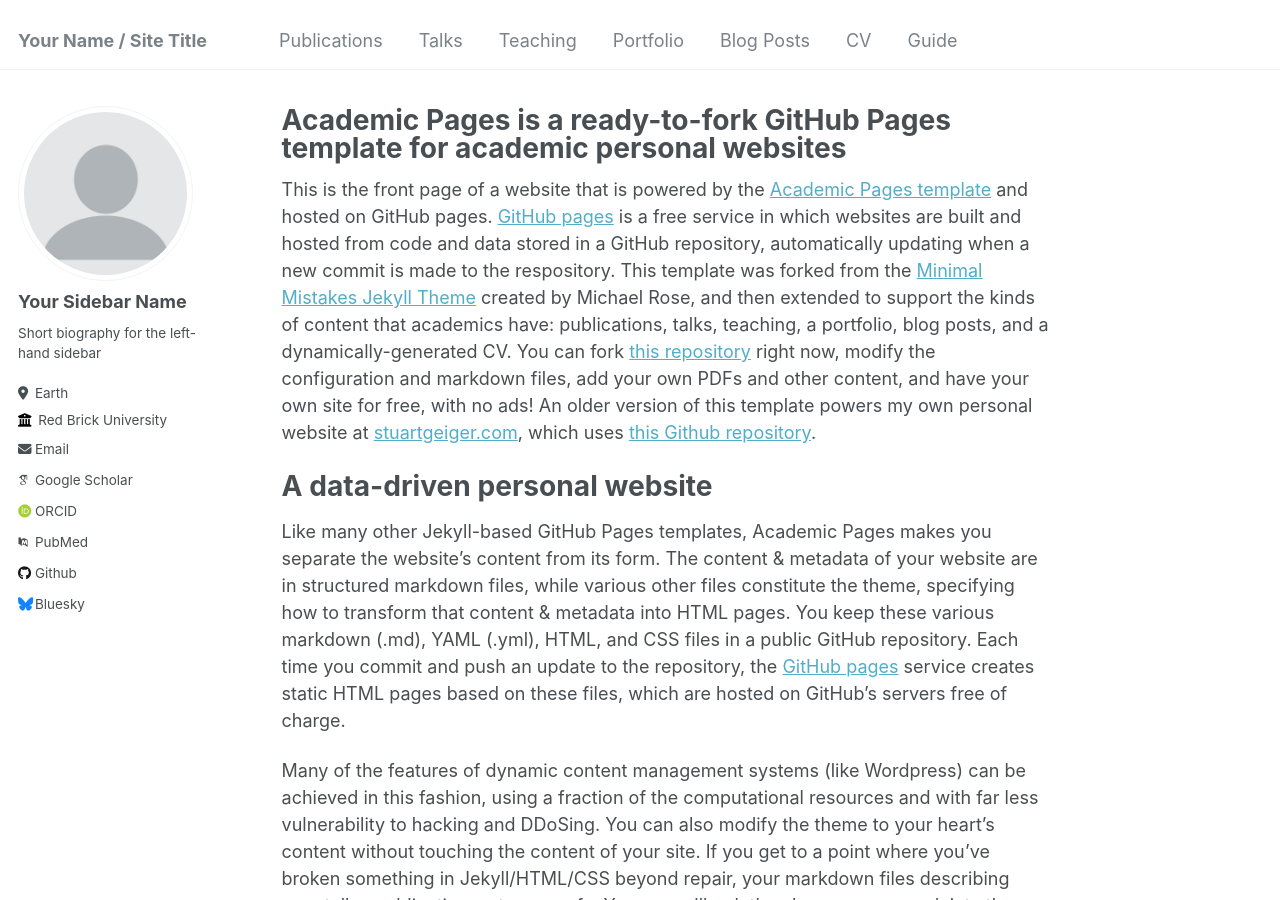
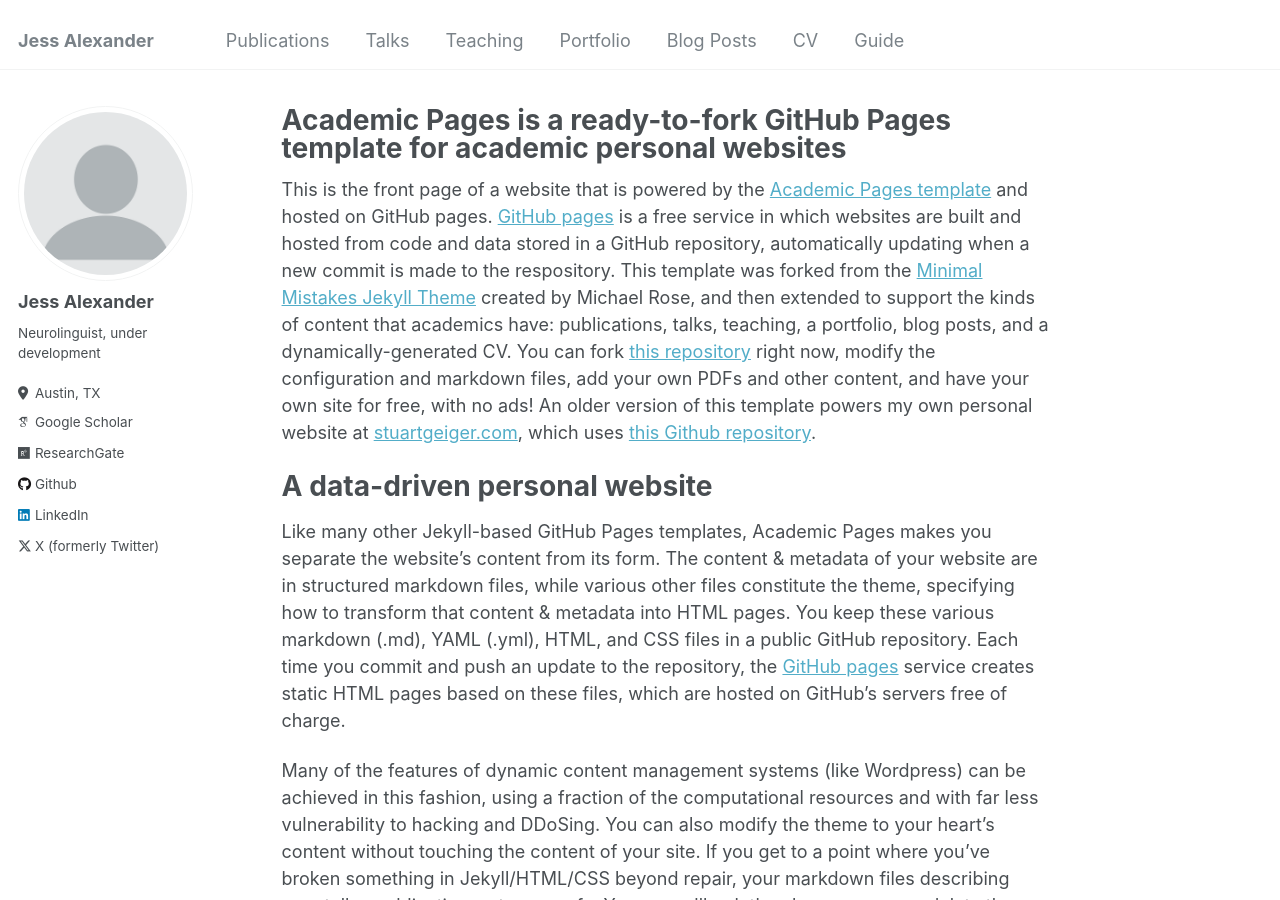
Before and after one commit to jessb0t/jessb0t.github.io, a Jekyll site: the page built from _pages/about.md, in a window 1280 px wide and 900 px high. Built offline with Jekyll 4.4.1, drawn with Linux system fonts in a browser that asks for light colours; some web fonts are replaced; some of the changed lines change nothing that is shown.

Commit message:
Initial mods

```diff
--- a/_config.yml
+++ b/_config.yml
@@ -8,12 +8,12 @@
 
 # Basic Site Settings
 locale                   : "en-US"
-title                    : "Your Name / Site Title"
+title                    : "Jess Alexander"
 title_separator          : "-"
 name                     : &name "Your Name"
 description              : &description "personal description"
-url                      : https://academicpages.github.io # the base hostname & protocol for your site e.g. "https://mmistakes.github.io"
-baseurl                  : "" # the subpath of your site, e.g. "/blog"
+url                      : https://jessb0t.github.io/
+baseurl                  : ""
 repository               : "academicpages/academicpages.github.io"
 
 # Site Author - The following control what appear as part of the author content on the side bar.
@@ -22,55 +22,14 @@
 author:
   # Biographic information
   avatar           : "profile.png"
-  name             : "Your Sidebar Name"
-  pronouns         : # example: "she/her"
-  bio              : "Short biography for the left-hand sidebar"
-  location         : "Earth"
-  employer         : "Red Brick University"
-  uri              : # URL
-  email            : "none@example.org"
-
-  # Academic websites
-  arxiv            : # URL - Update with the correct link to your profile
-  googlescholar    : "https://scholar.google.com/citations?user=PS_CX0AAAAAJ"
-  impactstory      : # URL
-  orcid            : "http://orcid.org/yourorcidurl"
-  pubmed           : "https://www.ncbi.nlm.nih.gov/pubmed/?term=john+snow"
-  researchgate     : # URL
-
-  # Repositories and software development
-  bitbucket        : # Username - Update with your username on the site
-  codepen          : # Username
-  dribbble         : # Username
-  github           : "academicpages"
-  kaggle           : # Username
-  stackoverflow    : # User number or user number and name (i.e., use "1" or "1/jeff-atwood")
-
-  # Social media
-  bluesky          : "bsky.app" # Replace this with you Bluesky username
-  facebook         : # Username
-  flickr           : # Username
-  foursquare       : # Username
-  goodreads        : # Username
-  google_plus      : # Username
-  keybase          : # Username
-  instagram        : # Username
-  lastfm           : # Username
-  linkedin         : # Username
-  mastodon         : # URL
-  medium           : # URL
-  pinterest        : # Username
-  soundcloud       : # Username
-  steam            : # Username
-  telegram         : # URL
-  tumblr           : # Username
-  twitter          : # Username for X / Twitter
-  vine             : # Username
-  weibo            : # Username
-  wikipedia        : # Username
-  xing             : # Username
-  youtube          : # Username
-  zhihu            : # URL
+  name             : "Jess Alexander"
+  bio              : "Neurolinguist, under development"
+  location         : "Austin, TX"
+  googlescholar    : "https://scholar.google.com/citations?user=hECFAHAAAAAJ&hl=en&oi=ao"
+  researchgate     : "https://www.researchgate.net/profile/Jessica-Alexander-26"
+  github           : "jessb0t"
+  linkedin         : "https://www.linkedin.com/in/jessmalexander/"
+  twitter          : je55bot
 
 
 # Site Settings
@@ -109,36 +68,6 @@
 atom_feed:
   hide                   : false     # change to true to hide the RSS feed in the footer
   path                   : # blank (default) uses feed.xml
-
-
-# SEO Related
-google_site_verification :
-bing_site_verification   :
-alexa_site_verification  :
-yandex_site_verification :
-
-
-# Social Sharing
-twitter:
-  username               : &twitter
-facebook:
-  username               :
-  app_id                 :
-  publisher              :
-og_image                 :  # Open Graph/Twitter default site image
-# For specifying social profiles
-# - https://developers.google.com/structured-data/customize/social-profiles
-social:
-  type                   : # Person or Organization (defaults to Person)
-  name                   : # If the user or organization name differs from the site's name
-  links: # An array of links to social media profiles
-
-
-# Analytics
-analytics:
-  provider               :  "google-universal" # false (default), "google", "google-universal", "google-analytics-4", "custom"
-  google:
-    tracking_id          :
 
 
 # Reading Files
```
